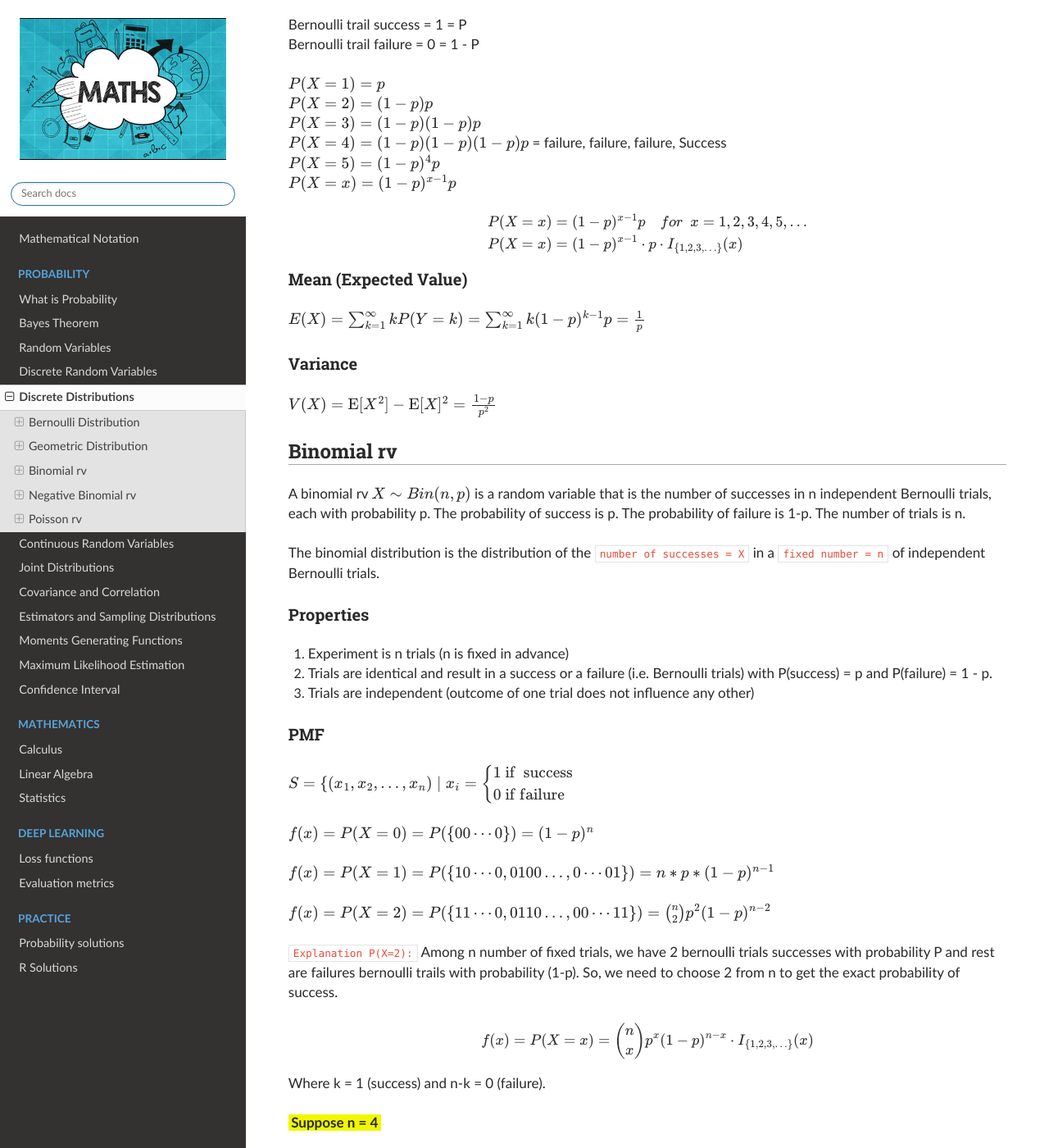
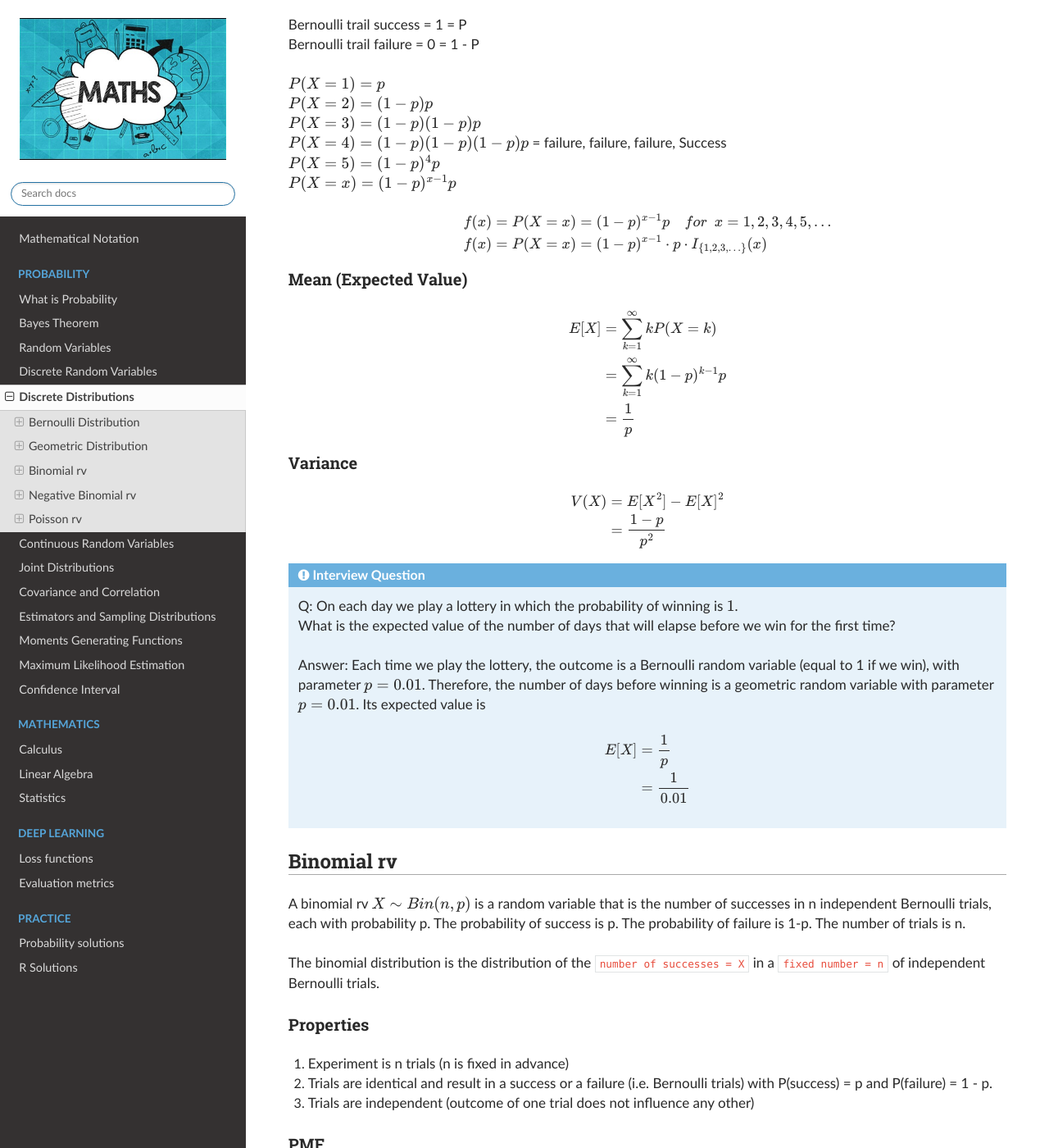
Before and after one commit to akkefa/ml-notes, a Sphinx documentation site: the page built from docs/probability/discrete_distributions.md, in a window 1280 px wide and 1400 px high, scrolled down 2999 px. Shown: the whole window at 82% size. Built offline with Sphinx 7.4.7 and the Read the Docs theme 2.0.0, drawn with Linux system fonts in a browser that asks for light colours.

Commit message:
new changes

````diff
--- a/docs/probability/discrete_distributions.md
+++ b/docs/probability/discrete_distributions.md
@@ -151,17 +151,40 @@ $P(X=5)=(1-p)^{4}p$ \
 $P(X=x)=(1-p)^{x-1}p$
 
 $$
-P(X=x)&=(1-p)^{x-1}p \quad  for \enspace x = {1,2,3,4,5,\dots} \\
-P(X=x)&=(1-p)^{x-1} \cdot p \cdot I_{\{1,2,3, \ldots\}}(x)
+f(x) = P(X=x)&=(1-p)^{x-1}p \quad  for \enspace x = {1,2,3,4,5,\dots} \\
+f(x) =P(X=x)&=(1-p)^{x-1} \cdot p \cdot I_{\{1,2,3, \ldots\}}(x)
 $$
 
 ### Mean (Expected Value)
 
-$E(X) = \sum_{k=1}^{\infty} k P(Y=k) = \sum_{k=1}^{\infty} k (1-p)^{k-1}p = \frac{1} p$
+$$
+E[X] &= \sum_{k=1}^{\infty} k P(X=k) \\
+&= \sum_{k=1}^{\infty} k (1-p)^{k-1}p \\
+&= \frac{1} p
+$$
 
 ### Variance
 
-$V(X) = \operatorname{E}[X^2] - \operatorname{E}[X]^2 = \frac{1-p}{p^{2}}$
+$$
+V(X) &= E[X^2] - E[X]^2 \\
+&= \frac{1-p}{p^{2}}
+$$
+
+
+```{admonition} Interview Question
+Q: On each day we play a lottery in which the probability of winning is $1%$. \
+   What is the expected value of the number of days that will elapse before we win for the first time?
+
+Answer: Each time we play the lottery, the outcome is a Bernoulli random variable (equal to 1 if we win), with
+        parameter $p=0.01$. Therefore, the number of days before winning is a geometric random variable with
+        parameter $p=0.01$. Its expected value is
+
+$$
+E[X] &= \frac{1} p \\
+&= \frac{1} {0.01}
+$$
+```
+
 
 ## Binomial rv
 
````
